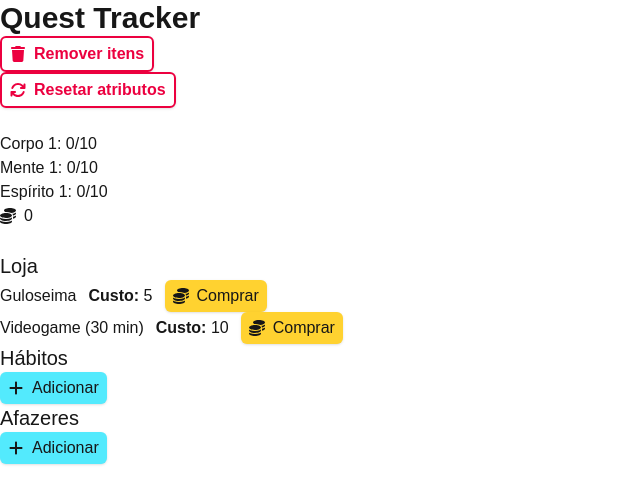
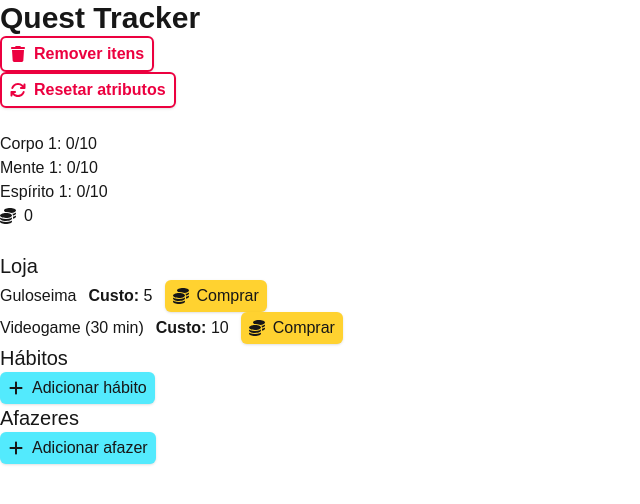
Before and after one commit to gab-souza-martins/gamified-habit-tracker, a Next.js app: page / in a window 1280 px wide. Shown: the top 504 px of the page, without its empty margins (0-640 px from the left). Built offline with nearby package versions, Linux system fonts and the light colour scheme.

Commit message:
Botões para adicionar afazer ou hábito substituídos por um componente AddBtn.tsx

```diff
--- /dev/null
+++ b/src/app/Components/Buttons/AddBtn.tsx
@@ -0,0 +1,26 @@
+import { FaPlus } from "react-icons/fa6";
+
+interface AddBtnProps {
+   text: string;
+   onClickEvent: () => void;
+}
+
+const AddBtn: React.FC<AddBtnProps> = ({ text, onClickEvent }) => {
+   return (
+      <button
+         onClick={(e) => {
+            e.preventDefault();
+            onClickEvent();
+         }}
+         aria-label={text}
+         className="cursor-pointer rounded-md flex items-center gap-2 py-1 px-2
+                     bg-cyan-300 shadow-sm hover:bg-cyan-400 hover:shadow-xl transition duration-75 ease-in-out
+                     active:bg-cyan-500 active:shadow-md focus:outline-2 focus:outline-cyan-300 focus:outline-offset-2"
+      >
+         <FaPlus />
+         <span>{text}</span>
+      </button>
+   );
+};
+
+export default AddBtn;
--- a/src/app/Components/HabitList.tsx
+++ b/src/app/Components/HabitList.tsx
@@ -1,6 +1,6 @@
 import React from "react";
 import Habit from "../Types/HabitType";
-import { FaBrain, FaHandFist, FaHeart, FaPlus, FaX } from "react-icons/fa6";
+import { FaBrain, FaHandFist, FaHeart, FaX } from "react-icons/fa6";
 import { closestCenter, DndContext } from "@dnd-kit/core";
 import {
    arrayMove,
@@ -15,6 +15,7 @@ import ItemForm from "./ItemForm";
 import AttributeName from "../Types/AttributeNameType";
 import EditValues from "../Types/EditValuesType";
 import dateUtils from "../Utils/dateUtils";
+import AddBtn from "./Buttons/AddBtn";
 
 interface HabitListProps {
    giveReward: (attribute: AttributeName, reward: number) => void;
@@ -264,16 +265,10 @@ const HabitList: React.FC<HabitListProps> = ({ giveReward, removeReward }) => {
 
          <h2 className="text-xl">Hábitos</h2>
 
-         <button
-            onClick={() => setIsAddFormOpen(true)}
-            aria-label="Adicionar hábito"
-            className="cursor-pointer rounded-md flex items-center gap-2 py-1 px-2
-                      bg-cyan-300 shadow-sm hover:bg-cyan-400 hover:shadow-xl transition duration-75 ease-in-out
-                      active:bg-cyan-500 active:shadow-md focus:outline-2 focus:outline-cyan-300 focus:outline-offset-2"
-         >
-            <FaPlus />
-            <span>Adicionar</span>
-         </button>
+         <AddBtn
+            text="Adicionar hábito"
+            onClickEvent={() => setIsAddFormOpen(true)}
+         />
 
          <DndContext
             collisionDetection={closestCenter}
--- a/src/app/Components/ItemForm.tsx
+++ b/src/app/Components/ItemForm.tsx
@@ -1,5 +1,5 @@
 import React from "react";
-import RedOutlineBtn from "./RedOutlineBtn";
+import RedOutlineBtn from "./Buttons/RedOutlineBtn";
 import { FaBan, FaFloppyDisk, FaPlus } from "react-icons/fa6";
 import AttributeName from "../Types/AttributeNameType";
 import EditValues from "../Types/EditValuesType";
--- a/src/app/Components/RemoveAllItems.tsx
+++ b/src/app/Components/RemoveAllItems.tsx
@@ -1,6 +1,6 @@
 import React from "react";
 import ConfirmRemove from "./ConfirmRemove";
-import RedOutlineBtn from "./RedOutlineBtn";
+import RedOutlineBtn from "./Buttons/RedOutlineBtn";
 import { FaTrash } from "react-icons/fa6";
 
 const RemoveAllItems = () => {
--- a/src/app/Components/ResetStats.tsx
+++ b/src/app/Components/ResetStats.tsx
@@ -1,6 +1,6 @@
 import React from "react";
 import ConfirmRemove from "./ConfirmRemove";
-import RedOutlineBtn from "./RedOutlineBtn";
+import RedOutlineBtn from "./Buttons/RedOutlineBtn";
 import { FaArrowsRotate } from "react-icons/fa6";
 
 const RemoveAllItems = () => {
--- a/src/app/Components/TodoList.tsx
+++ b/src/app/Components/TodoList.tsx
@@ -1,5 +1,5 @@
 import React from "react";
-import { FaBrain, FaHandFist, FaHeart, FaPlus, FaX } from "react-icons/fa6";
+import { FaBrain, FaHandFist, FaHeart, FaX } from "react-icons/fa6";
 import Todo from "../Types/TodoType";
 import { closestCenter, DndContext } from "@dnd-kit/core";
 import {
@@ -14,6 +14,7 @@ import ConfirmRemove from "./ConfirmRemove";
 import ItemForm from "./ItemForm";
 import AttributeName from "../Types/AttributeNameType";
 import EditValues from "../Types/EditValuesType";
+import AddBtn from "./Buttons/AddBtn";
 
 interface TodoListProps {
    giveReward: (attribute: AttributeName, reward: number) => void;
@@ -212,16 +213,10 @@ const TodoList: React.FC<TodoListProps> = ({ giveReward, removeReward }) => {
 
          <h2 className="text-xl">Afazeres</h2>
 
-         <button
-            onClick={() => setIsAddFormOpen(true)}
-            aria-label="Adicionar afazer"
-            className="cursor-pointer rounded-md flex items-center gap-2 py-1 px-2
-                      bg-cyan-300 shadow-sm hover:bg-cyan-400 hover:shadow-xl transition duration-75 ease-in-out
-                      active:bg-cyan-500 active:shadow-md focus:outline-2 focus:outline-cyan-300 focus:outline-offset-2"
-         >
-            <FaPlus />
-            <span>Adicionar</span>
-         </button>
+         <AddBtn
+            text="Adicionar afazer"
+            onClickEvent={() => setIsAddFormOpen(true)}
+         />
 
          <DndContext
             collisionDetection={closestCenter}
```
Also changed, not shown: src/app/Components/Buttons/RedOutlineBtn.tsx (renamed from src/app/Components/RedOutlineBtn.tsx).
